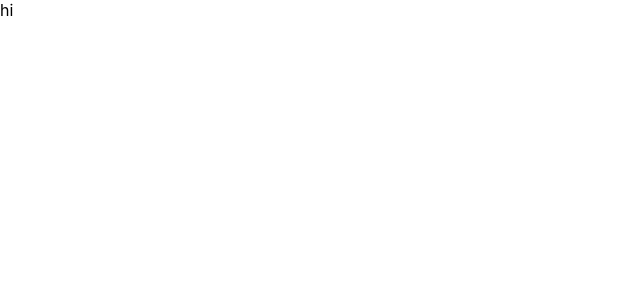
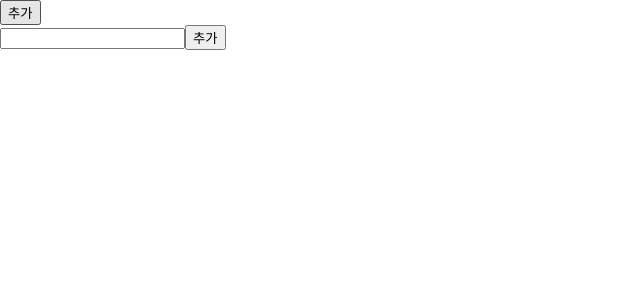
Before and after one commit to Minseok-Park/react-study, a React (Create React App) app in the folder learn-redux/: page / in a window 1280 px wide. Shown: the top 300 px of the page, without its empty margins (0-640 px from the left). Built offline with nearby package versions, Linux system fonts and the light colour scheme.

Commit message:
순수 redux로 state 관리하기

```diff
--- a/learn-redux/src/App.js
+++ b/learn-redux/src/App.js
@@ -1,7 +1,23 @@
 import "./App.css";
+import TodoForm from "./components/todoForm";
+import TodoList from "./components/todoList";
+import useReduxDispatch from "./hooks/useReduxDispatch";
+import { addTodo } from "./redux/action";
 
 function App() {
-  return <div>hi</div>;
+  const dispatch = useReduxDispatch();
+
+  function click() {
+    dispatch(addTodo("todo"));
+  }
+
+  return (
+    <div>
+      <button onClick={click}>추가</button>
+      <TodoForm />
+      <TodoList />
+    </div>
+  );
 }
 
 export default App;
--- /dev/null
+++ b/learn-redux/src/components/todoForm.jsx
@@ -0,0 +1,19 @@
+import { useRef } from "react";
+import useReduxDispatch from "../hooks/useReduxDispatch";
+import { addTodo } from "../redux/action";
+
+export default function TodoForm() {
+  const inputRef = useRef();
+  const dispatch = useReduxDispatch();
+
+  function click() {
+    dispatch(addTodo(inputRef.current.value));
+  }
+
+  return (
+    <div>
+      <input ref={inputRef} type="text" />
+      <button onClick={click}>추가</button>
+    </div>
+  );
+}
--- /dev/null
+++ b/learn-redux/src/components/todoList.jsx
@@ -0,0 +1,12 @@
+import useReduxState from "../hooks/useReduxState";
+
+export default function TodoList() {
+  const state = useReduxState();
+  return (
+    <ul>
+      {state.todos.map((todo, index) => {
+        return <li key={index}>{todo.text}</li>;
+      })}
+    </ul>
+  );
+}
--- /dev/null
+++ b/learn-redux/src/contexts/reduxContext.js
@@ -0,0 +1,5 @@
+import { createContext } from "react";
+
+const ReduxContext = createContext();
+
+export default ReduxContext;
--- /dev/null
+++ b/learn-redux/src/hooks/useReduxDispatch.js
@@ -0,0 +1,7 @@
+import { useContext } from "react";
+import ReduxContext from "../contexts/reduxContext";
+
+export default function useReduxDispatch() {
+  const store = useContext(ReduxContext);
+  return store.dispatch;
+}
--- /dev/null
+++ b/learn-redux/src/hooks/useReduxState.js
@@ -0,0 +1,19 @@
+import { useState, useContext, useEffect } from "react";
+import ReduxContext from "../contexts/reduxContext";
+
+export default function useReduxState() {
+  const store = useContext(ReduxContext);
+  const [state, setState] = useState(store.getState());
+
+  useEffect(() => {
+    const unsubscribe = store.subscribe(() => {
+      setState(store.getState());
+    });
+
+    return () => {
+      unsubscribe();
+    };
+  }, [store]);
+
+  return state;
+}
--- a/learn-redux/src/index.js
+++ b/learn-redux/src/index.js
@@ -10,20 +10,23 @@ import App from "./App";
 
 // const store = createStore(rootReducer, composeWithDevTools());
 import store from "./redux/store";
-import { addTodo, completeTodo, showComplete } from "./redux/action";
+import ReduxContext from "./contexts/reduxContext";
+// import { addTodo, completeTodo, showComplete } from "./redux/action";
 
 // state가 변경될 때마다 호출
-store.subscribe(() => {
-  console.log(store.getState());
-});
+// store.subscribe(() => {
+//   console.log(store.getState());
+// });
 
-store.dispatch(addTodo("할 일"));
-store.dispatch(completeTodo(0));
-store.dispatch(showComplete());
+// store.dispatch(addTodo("할 일"));
+// store.dispatch(completeTodo(0));
+// store.dispatch(showComplete());
 
 ReactDOM.render(
   <React.StrictMode>
-    <App />
+    <ReduxContext.Provider value={store}>
+      <App />
+    </ReduxContext.Provider>
   </React.StrictMode>,
 
   document.getElementById("root")
```
